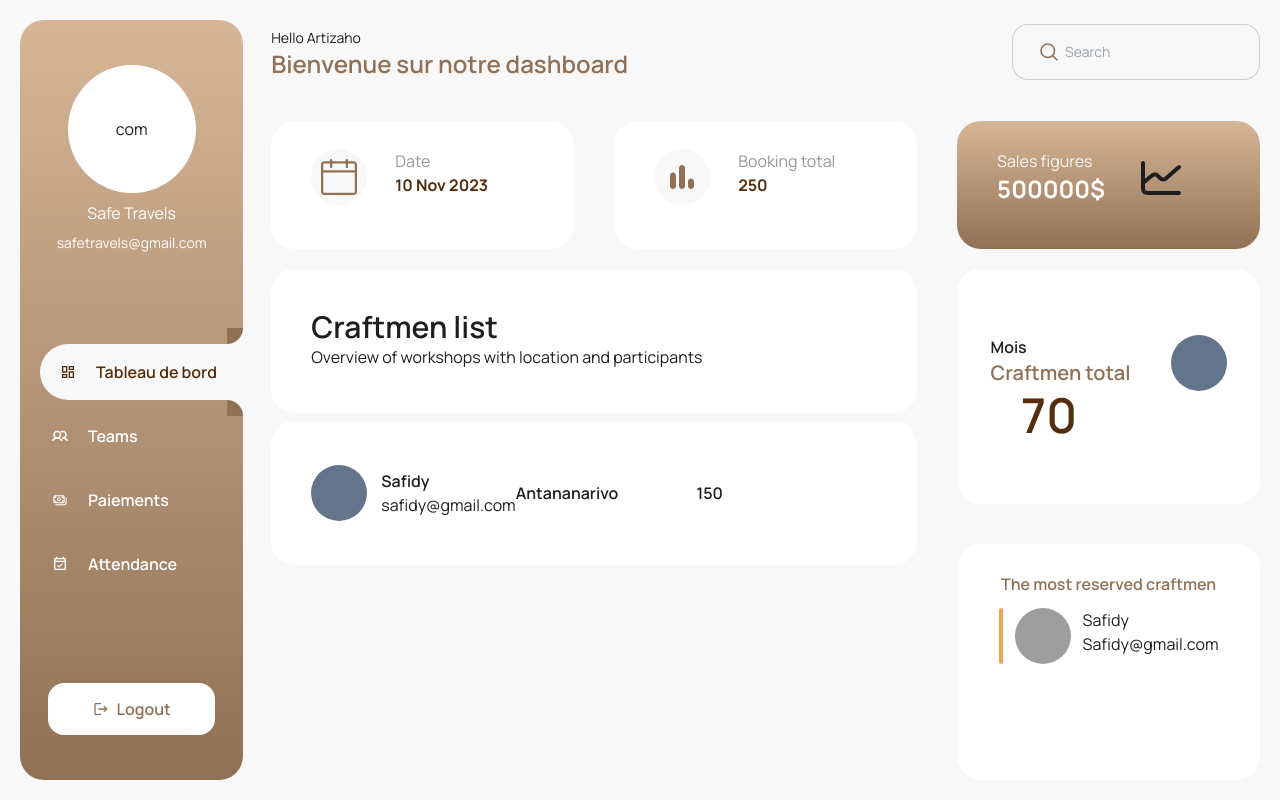
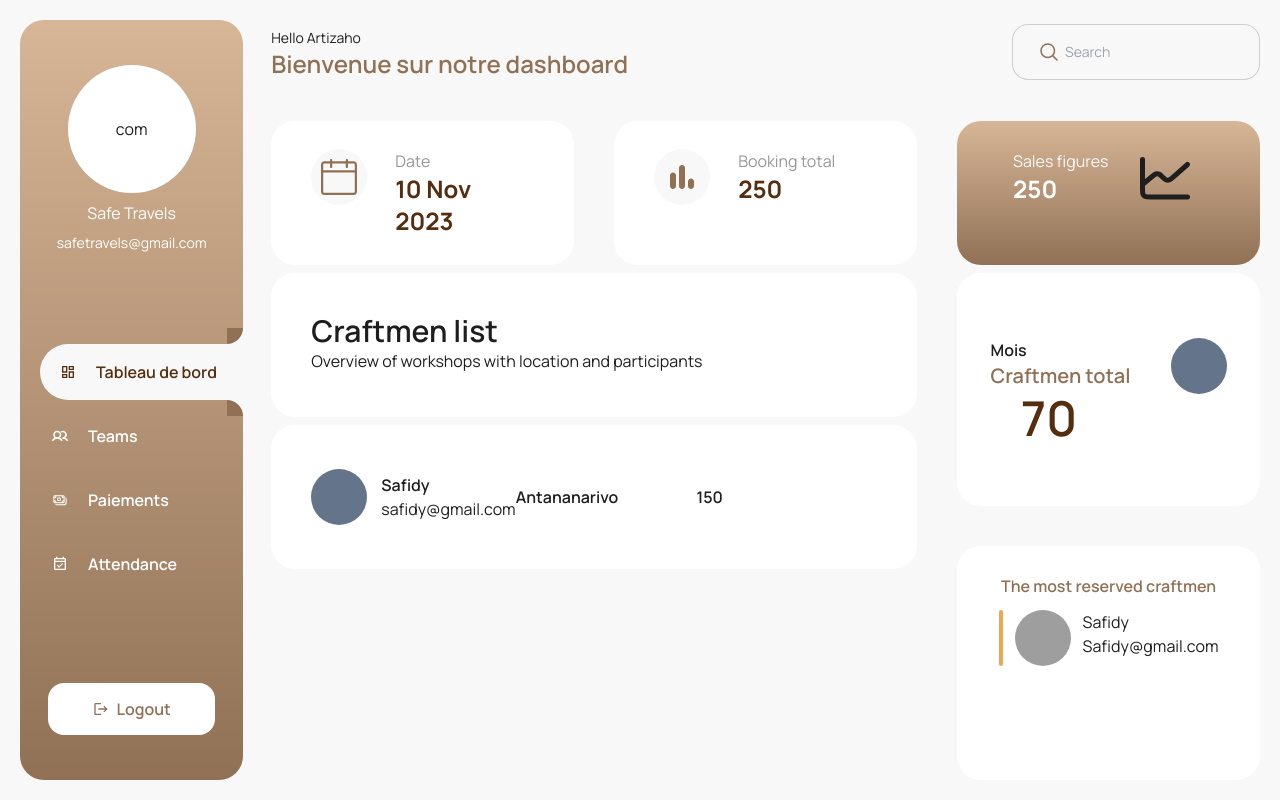
Before and after one commit to andrianina4/ARTIZAHO, a Next.js app: page /admin in a window 1280 px wide. Built offline with nearby package versions, Linux system fonts and the light colour scheme; grey boxes are pictures that could not be loaded.

Commit message:
update: bloc and blocBrown

```diff
--- a/app/admin/component/bloc.tsx
+++ b/app/admin/component/bloc.tsx
@@ -16,7 +16,7 @@ function Bloc(props: BlocProps) {
           </div>
           <div>
             <p className="text-gray-60%">{textTop}</p>
-            <p className="text-brown-80% font-bold"> {textBottom}</p>
+            <p className="text-brown-80% font-bold text-2xl"> {textBottom}</p>
           </div>
     </div>
   )
--- a/app/admin/component/blocBrown.tsx
+++ b/app/admin/component/blocBrown.tsx
@@ -10,13 +10,13 @@ function BlocBrown(props: BlocBrownProps) {
     const{icon, textTop, textBottom } = props
 
   return (
-    <div className="flex flex-row bg-gradient-to-t from-brown to-brown-60% flex-1 h-full gap-7 rounded-3xl px-10 py-7 ">
+    <div className="flex flex-row bg-gradient-to-t from-brown to-brown-60% flex-1 h-full gap-7 rounded-3xl pl-14 py-7 ">
           <div>
             <p className="text-white-40%" >{textTop}</p>
             <p className=" text-white font-bold text-2xl">{textBottom}</p>
           </div>
           <div className=" w-14 h-14 flex justify-center items-center   ">
-            <p className="text-5xl ">
+            <p className="text-6xl ">
                 {icon}
             </p>
           </div>
--- a/app/admin/page.tsx
+++ b/app/admin/page.tsx
@@ -2,6 +2,7 @@ import { ChartBar, ChartSales, Date } from "@/constants/link/icons";
 import Bloc from "./component/bloc";
 import Image from "next/image";
 import Minicard from "@/components/minicard";
+import BlocBrown from "./component/blocBrown";
 
 
 
@@ -11,17 +12,7 @@ export default function Admin() {
       <div className=" grid grid-cols-3 gap-10 h-1/5">
         <Bloc icon={<Date/>} textTop="Date" textBottom="10 Nov 2023"/>
         <Bloc icon={<ChartBar/> } textTop="Booking total" textBottom="250" />
-        <div className="flex flex-row bg-gradient-to-t from-brown to-brown-60% flex-1 h-full gap-7 rounded-3xl px-10 py-7 ">
-          <div>
-            <p className="text-white-40%" >Sales figures</p>
-            <p className=" text-white font-bold text-2xl">500000$</p>
-          </div>
-          <div className=" w-14 h-14 flex justify-center items-center   ">
-            <p className="text-5xl ">
-            <ChartSales/>
-            </p>
-          </div>
-        </div>
+        <BlocBrown icon={<ChartSales/>} textTop="Sales figures" textBottom="250"/>
 
       </div>
 
```
